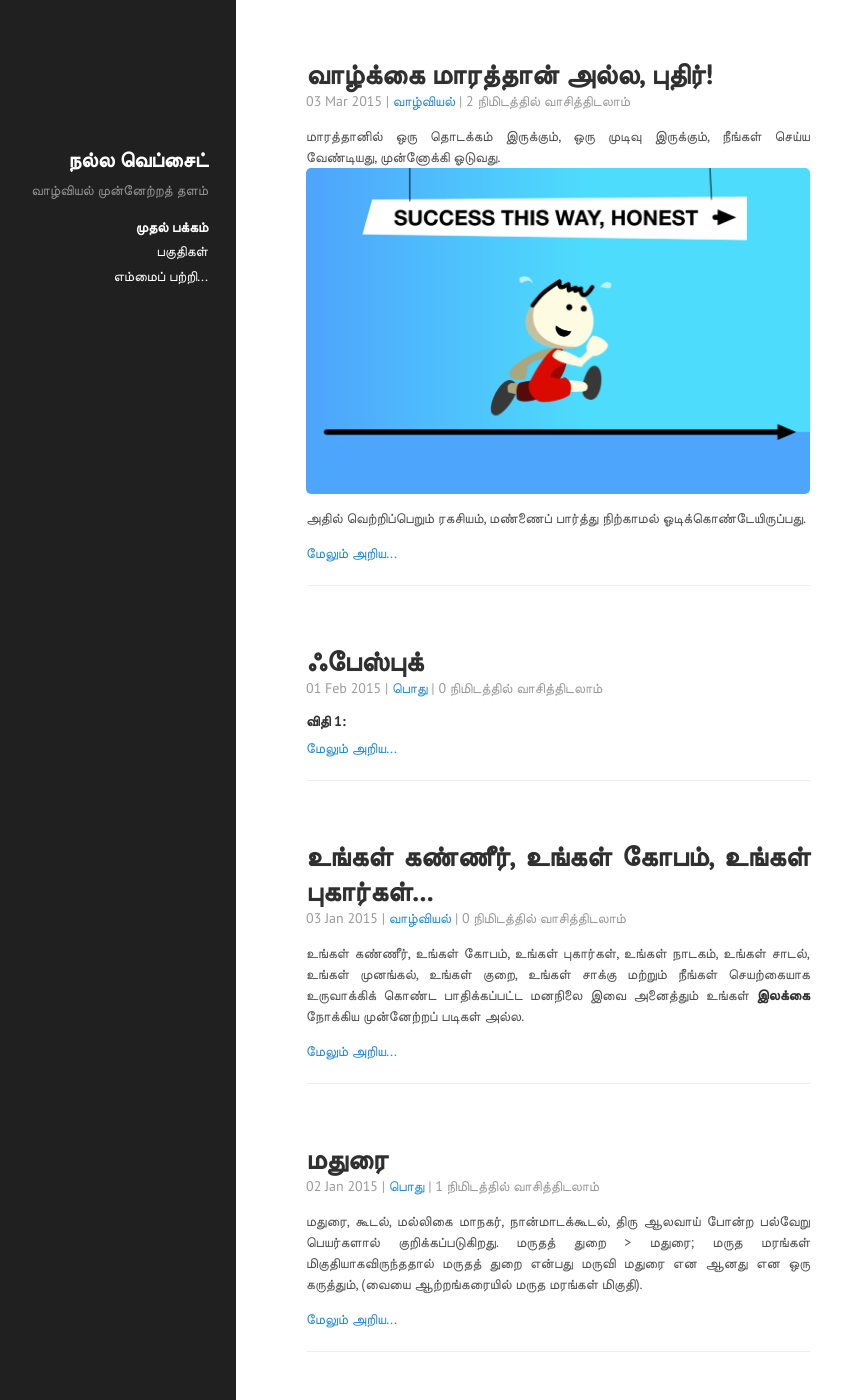
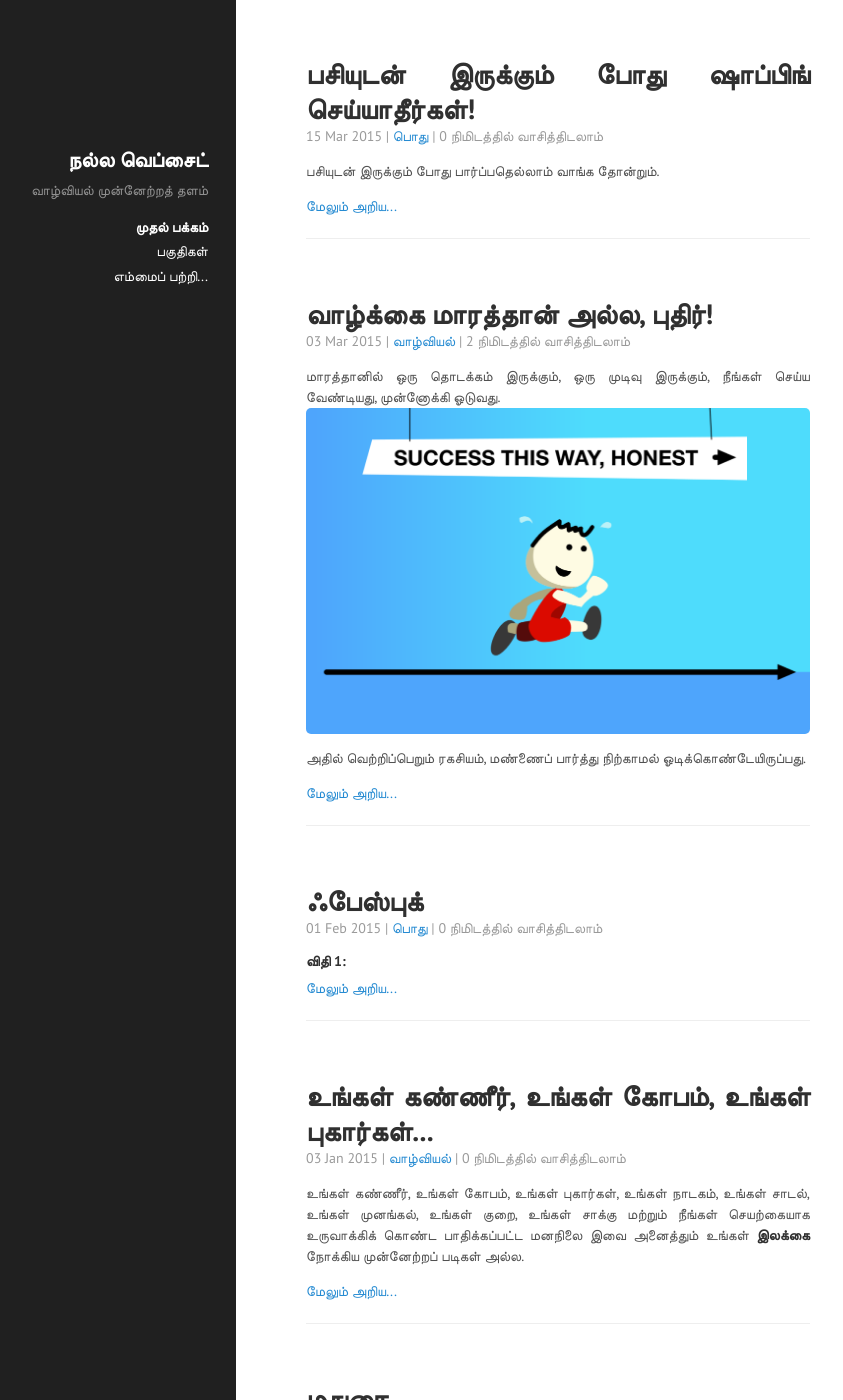
Before and after one commit to jenokarthic/nallawebsite, a Jekyll site: the page built from index.html, in a window 1280 px wide and 1400 px high. Shown: the whole window, without its empty margins (16-859 px from the left). Built offline with Jekyll 4.4.1, drawn with Linux system fonts in a browser that asks for light colours; Markdown is read by kramdown in place of the engine named in the settings; the list of posts is cut into pages by our own code; some of the changed text lies outside the part shown.

Commit message:
sub-folder post

```diff
--- a/_includes/meta.html
+++ b/_includes/meta.html
@@ -27,6 +27,6 @@
 
 <meta name="twitter:site" content="@flickr" />
 
-<meta name="twitter:description" content="View the album on Flickr." />
+
 <meta name="twitter:image" content="https://farm6.staticflickr.com/5510/14338202952_93595258ff_z.jpg" />
 <meta name="twitter:url" content="https://www.flickr.com/photos/unicphoto/sets/72157645001703785/" />
--- /dev/null
+++ b/_posts/economy/2015-3-15-dont-shop-while-you-are-hungry.md
@@ -0,0 +1,7 @@
+---
+layout: post
+title: பசியுடன் இருக்கும் போது ஷாப்பிங் செய்யாதீர்கள்!
+tags: [பொது]
+---
+
+பசியுடன் இருக்கும் போது பார்ப்பதெல்லாம் வாங்க தோன்றும்.
```
